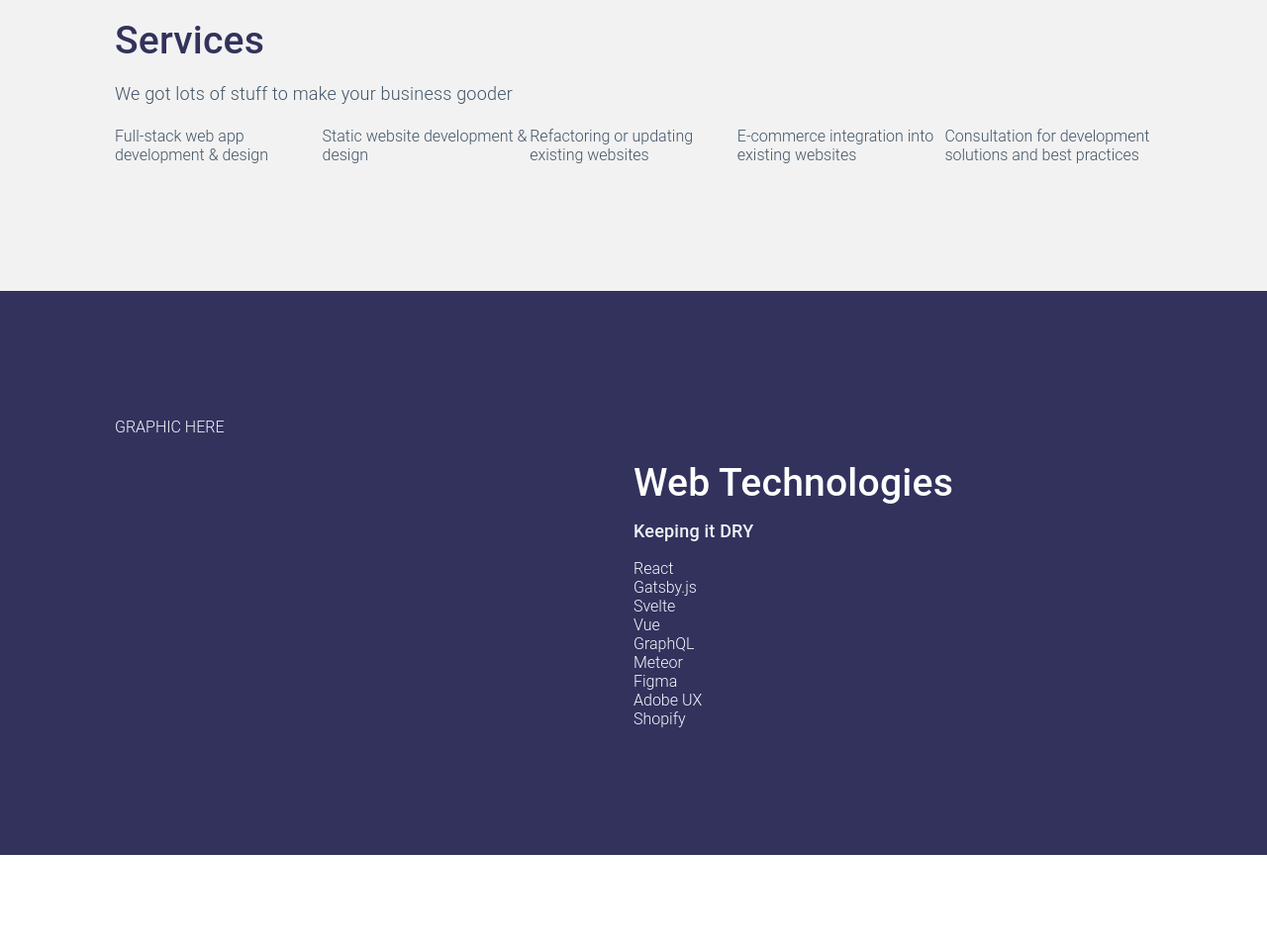
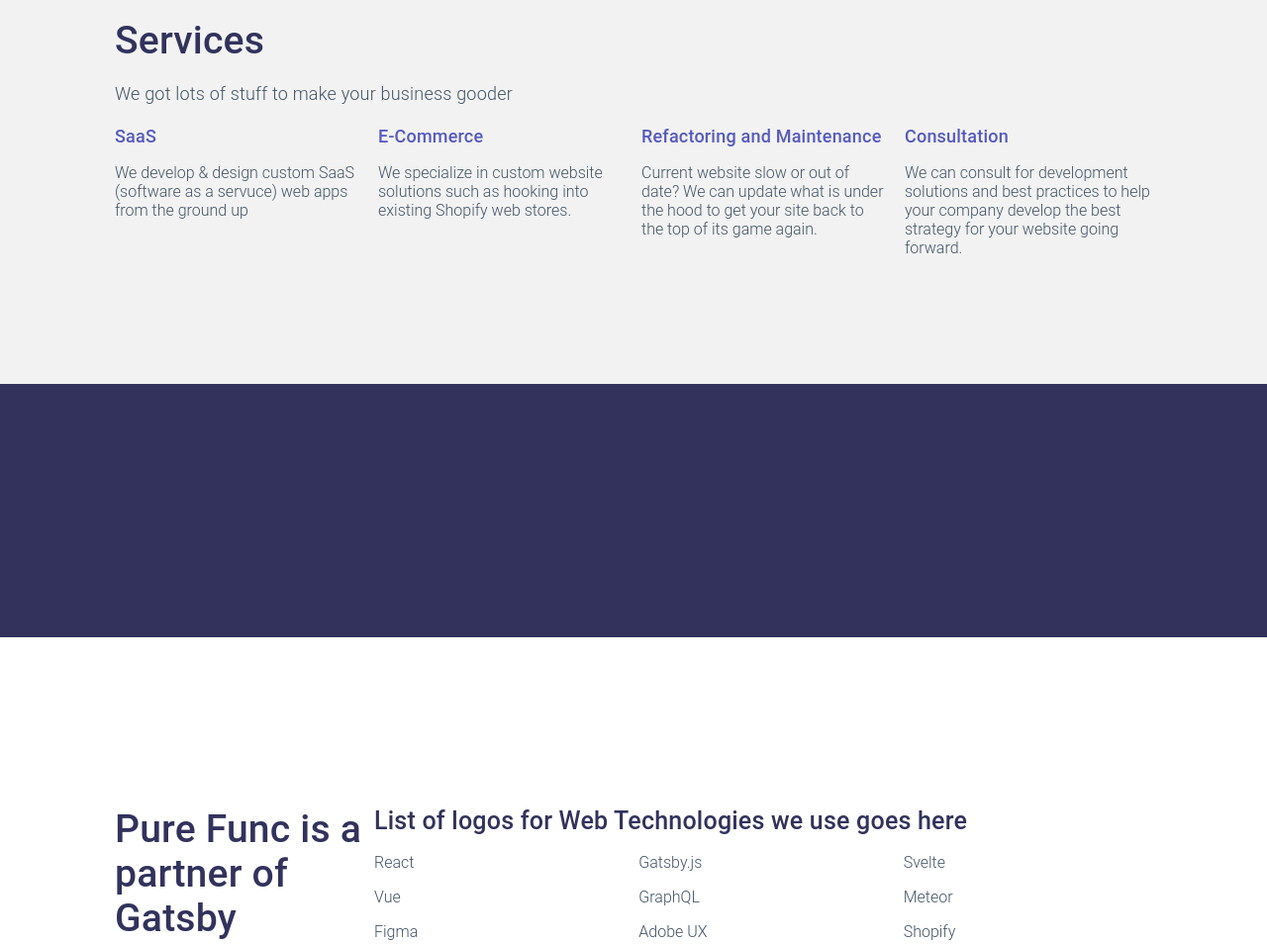
Before and after one commit to purefunc/pure-func, a Gatsby site: page / in a window 1280 px wide. Shown: the part 740-1694 px from the top of the page at 99% size. Built offline with nearby package versions, Linux system fonts and the light colour scheme; Gatsby itself is replaced by a stand-in of ours.

Commit message:
Content update

```diff
--- a/src/pages/index.tsx
+++ b/src/pages/index.tsx
@@ -1,6 +1,6 @@
 import React from "react"
 import Layout from "../layouts"
-import { ColumnLayout } from "../styles"
+import { Grid } from "../styles"
 import gatsbyPfImg from "../images/gatsby-pf.svg"
 
 export default function HomePage({ location }) {
@@ -30,15 +30,30 @@ export default function HomePage({ location }) {
             <h2>Services</h2>
             <p>We got lots of stuff to make your business gooder</p>
             <ul>
-              <ColumnLayout cols={[1, 1, 5]}>
-                <li>Full-stack web app development & design</li>
-                <li>Static website development & design</li>
-                <li>Refactoring or updating existing websites</li>
-                <li>E-commerce integration into existing websites</li>
+              <Grid cols={[1, 2, 4]}>
                 <li>
-                  Consultation for development solutions and best practices
+                  <h4 className="caption">SaaS</h4>
+                  We develop & design custom SaaS (software as a servuce) web
+                  apps from the ground up
                 </li>
-              </ColumnLayout>
+                <li>
+                  <h4 className="caption">E-Commerce</h4>
+                  We specialize in custom website solutions such as hooking into
+                  existing Shopify web stores.
+                </li>
+                <li>
+                  <h4 className="caption">Refactoring and Maintenance</h4>
+                  Current website slow or out of date? We can update what is
+                  under the hood to get your site back to the top of its game
+                  again.
+                </li>
+                <li>
+                  <h4 className="caption">Consultation</h4>
+                  We can consult for development solutions and best practices to
+                  help your company develop the best strategy for your website
+                  going forward.
+                </li>
+              </Grid>
             </ul>
           </div>
         </div>
@@ -46,35 +61,33 @@ export default function HomePage({ location }) {
       <div className="Theme Theme--dark">
         <div className="Wrapper">
           <div className="Section">
-            <div className="ColumnLayout" data-columns="2,2">
-              <div>GRAPHIC HERE</div>
-              <div>
-                <h2>Web Technologies</h2>
-                <h3 className="caption">Keeping it DRY</h3>
-                <ul>
-                  <li>React</li>
-                  <li>Gatsby.js</li>
-                  <li>Svelte</li>
-                  <li>Vue</li>
-                  <li>GraphQL</li>
-                  <li>Meteor</li>
-                  <li>Figma</li>
-                  <li>Adobe UX</li>
-                  <li>Shopify</li>
-                </ul>
-              </div>
-            </div>
+            <div className="ColumnLayout" data-columns="2,2"></div>
           </div>
         </div>
       </div>
       <div className="Wrapper">
         <div className="Section">
-          <div className="ColumnLayout" data-columns="2,2">
+          <div className="ColumnLayout" data-columns="1,3">
             <div>
               <h2>Pure Func is a partner of Gatsby</h2>
               <p className="large">We make dope sites doper due to this fact</p>
+              <img src={gatsbyPfImg} alt="Gatsby + Pure Func logos" />
             </div>
-            <img src={gatsbyPfImg} alt="Gatsby + Pure Func logos" />
+            <div>
+              <h4>List of logos for Web Technologies we use goes here</h4>
+
+              <Grid as="ul" cols={[1, 3]}>
+                <li>React</li>
+                <li>Gatsby.js</li>
+                <li>Svelte</li>
+                <li>Vue</li>
+                <li>GraphQL</li>
+                <li>Meteor</li>
+                <li>Figma</li>
+                <li>Adobe UX</li>
+                <li>Shopify</li>
+              </Grid>
+            </div>
           </div>
         </div>
       </div>
--- a/src/styles/layouts.tsx
+++ b/src/styles/layouts.tsx
@@ -7,9 +7,10 @@ import { media } from "./breakpoints"
 // Used anytime you need a grid of anything.
 // Cards, Images, nearly anything
 // * cols: [1,2,3], 1
-export const ColumnLayout = styled.div`
+export const Grid = styled.div`
   display: grid;
   margin: 0 auto;
+  gap: var(--columnPadding);
   ${({ cols = [] }) => {
     if (typeof cols === "object") {
       return cols.map((_, index: number) => {
--- a/src/styles/vars.scss
+++ b/src/styles/vars.scss
@@ -9,7 +9,9 @@
   --lilac-4: #87bbfd;
   --purp: #555abf;
   --darkPurp: #32325d;
+  --teal: #00f9fb;
   --red: #e54b4b;
+  --pink: #e77cca;
   --navy: #0c2e4e;
   --navy-10: #0a2540;
   --black: #252526;
```
Also changed, not shown: 1 other file.
